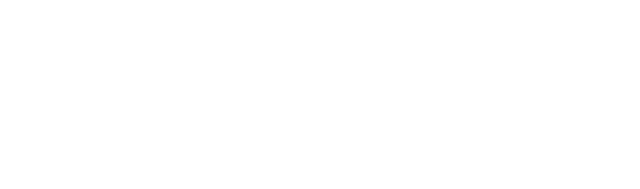
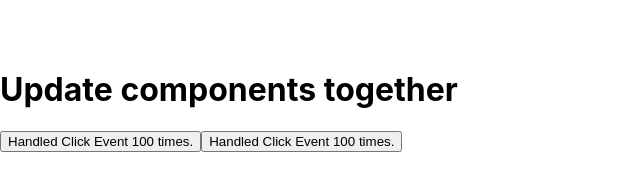
Before and after one commit to ACY3MA2023/AMDGIT, a React (Create React App) app in the folder REACT/ld1-react-javascript/: page / in a window 1280 px wide. Shown: the part 888-1077 px from the top of the page, without its empty margins (0-640 px from the left). Before the commit the page ends 936 px from the top, so only its background shows below. Built offline with nearby package versions, Linux system fonts and the light colour scheme.

Commit message:
commit..

```diff
--- a/REACT/ld1-react-javascript/src/App.js
+++ b/REACT/ld1-react-javascript/src/App.js
@@ -1,6 +1,7 @@
 import {EventHandleButton} from "./components/ComponentStore/EventHandleButtonUseState";
 import {Profile} from "./components/Profile/Profile";
 import {TaskList} from "./components/TaskList/TaskList";
+import ShareDataAndUpdateTogether from "./components/ComponentStore/ShareDataAndUpdateTogether";
 
 const ProfileComponent = () => <><h1>Our Profile Component</h1><Profile/></>
 
@@ -20,6 +21,7 @@ export default function App() {
             <ProfileComponent/><br/><br/>
             <EventHandlerComponents/><br/><br/>
             <TaskList/><br/><br/>
+            <ShareDataAndUpdateTogether/><br/><br/>
         </>
     )
 }
--- /dev/null
+++ b/REACT/ld1-react-javascript/src/components/ComponentStore/ShareDataAndUpdateTogether.js
@@ -0,0 +1,31 @@
+import {useState} from "react";
+
+// Parent
+export default function ShareDataAndUpdateTogether(){
+    const [something, setSomething]  =  useState(100);
+    function handleSomethingProperty(){
+        setSomething(something +1);
+        // alert("event handled!")
+    }
+// How are the components tied up? where is the parent child relationship?
+    return (
+        <div>
+            <h1>Update components together</h1>
+            <EventHandleButtonUseStateLiftedUp someProperty={something} someChangeHandler={handleSomethingProperty}/>
+            <EventHandleButtonUseStateLiftedUp someProperty={something} someChangeHandler={handleSomethingProperty}/>
+        </div>
+    )
+}
+// Child component
+// LIFTING STATE UP : & SHARED BETWEEN COMPONENTS.
+export function EventHandleButtonUseStateLiftedUp({someProperty,someChangeHandler}){
+    // const [counterData, mutateCounter]        =  useState(100);
+    // MOVE THE STATE UP
+    // const [something, setSomething]  =  useState(100);
+    // counter = counter + 1;
+    return (
+        <button onClick={someChangeHandler}>
+            Handled Click Event {someProperty} times.
+        </button>
+    )
+}
```
Also changed, not shown: 1 other file (tests, documents, lock files or other folders).
